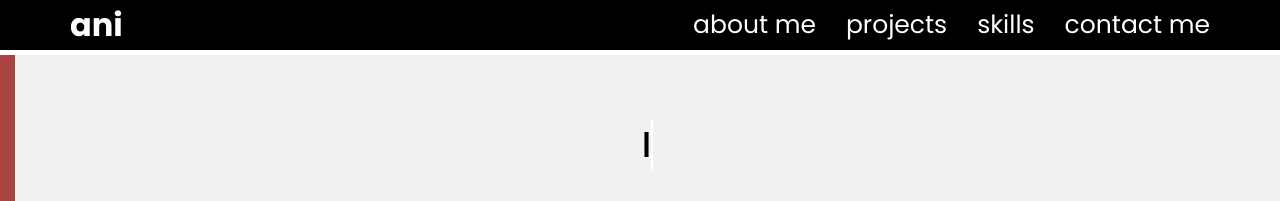
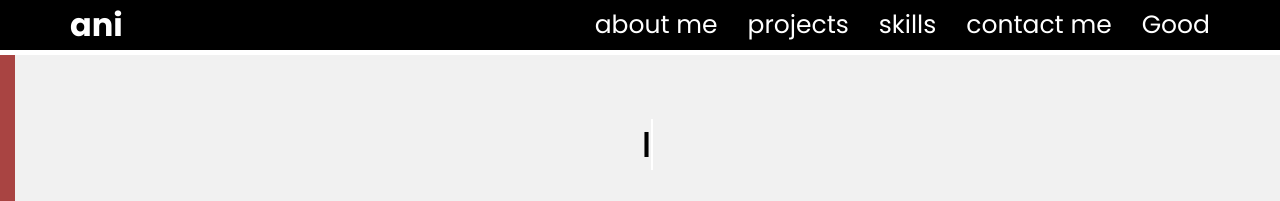
Before and after one commit to anirudhsinghrathore/anirudhsinghrathore.github.io, a plain HTML site: page index.html in a window 1280 px wide. Shown: the top 201 px of the page. Drawn offline with nearby package versions, Linux system fonts and the light colour scheme.

Commit message:
Update index.html

```diff
--- a/index.html
+++ b/index.html
@@ -42,6 +42,7 @@
             <li><a href="#info1">projects</a></li>
             <li><a href="#testimonial1">skills</a></li>
             <li><a href="#contact">contact me</a></li>
+            <li><a href="index1.html">Good </a></li>
           </ul>
         </div><!--/.nav-collapse -->
       </div>
```
